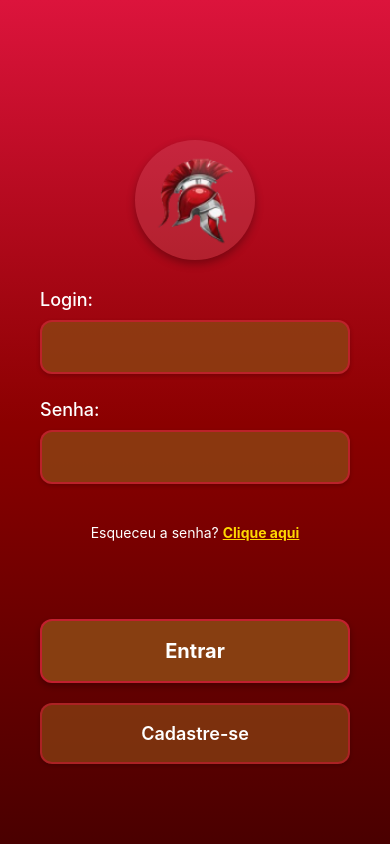
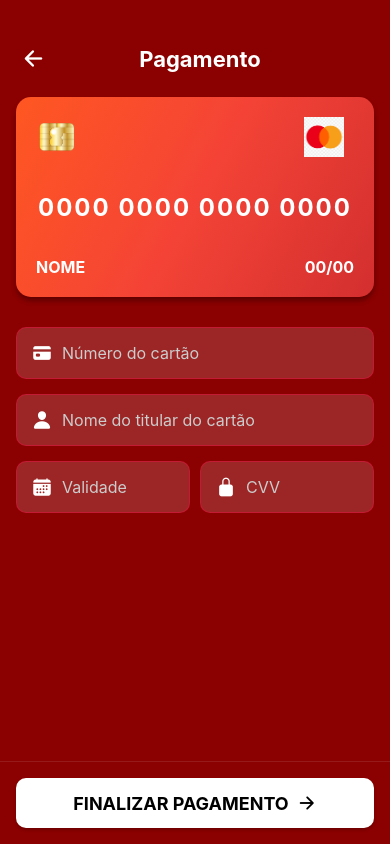
Before and after one commit to ViniciusCasturino/Imperium-Remoto-F, a React Native app in the folder Imperium/: screen /Payment in a window 390 px wide. Built offline with nearby package versions, Linux system fonts and the light colour scheme.

Commit message:
Add tela de pagamento

```diff
--- a/Imperium/App.js
+++ b/Imperium/App.js
@@ -9,6 +9,7 @@ import ConfigScreen from './screens/ConfigScreen';
 import CartScreen from './screens/CartScreen';
 import { CartProvider } from './context/CartContext';
 import AddressScreen from './screens/AddressScreen';
+import PaymentScreen from './screens/PaymentScreen';
 
 const Stack = createNativeStackNavigator();
 
@@ -23,6 +24,7 @@ export default function App() {
           <Stack.Screen name="Config" component={ConfigScreen} />
           <Stack.Screen name="Cart" component={CartScreen} />
           <Stack.Screen name="Address" component={AddressScreen} />
+          <Stack.Screen name="Payment" component={PaymentScreen} />
         </Stack.Navigator>
       </NavigationContainer>
     </CartProvider>
--- a/Imperium/screens/AddressScreen.js
+++ b/Imperium/screens/AddressScreen.js
@@ -74,7 +74,7 @@ const AddressScreen = () => {
     }
   };
 
-  const handleSaveAddress = () => {
+  const handleFinalizePurchase = () => {
     if (
       !address.logradouro ||
       !address.numero ||
@@ -87,9 +87,7 @@ const AddressScreen = () => {
       return;
     }
 
-    console.log('Endereço salvo:', address);
-    Alert.alert('Sucesso', 'Endereço salvo com sucesso!');
-    navigation.goBack();
+    navigation.navigate('Payment', { addressData: address });
   };
 
   return (
@@ -198,8 +196,9 @@ const AddressScreen = () => {
             />
           </View>
 
-          <TouchableOpacity style={styles.saveButton} onPress={handleSaveAddress}>
-            <Text style={styles.saveButtonText}>Continuar</Text>
+          <TouchableOpacity style={styles.finalizarCompraButton} onPress={handleFinalizePurchase}>
+            <Text style={styles.finalizarCompraButtonText}>FINALIZAR COMPRA</Text>
+            <Ionicons name="arrow-forward" size={20} color="#000" />
           </TouchableOpacity>
         </ScrollView>
       </KeyboardAvoidingView>
@@ -271,17 +270,20 @@ const styles = StyleSheet.create({
     justifyContent: 'center',
     alignItems: 'center',
   },
-  saveButton: {
+  finalizarCompraButton: {
     backgroundColor: '#fff',
+    flexDirection: 'row',
+    justifyContent: 'center',
+    alignItems: 'center',
+    padding: 14,
     borderRadius: 10,
-    paddingVertical: 15,
-    alignItems: 'center',
-    justifyContent: 'center',
+    marginTop: 10,
   },
-  saveButtonText: {
-    color: 'black',
+  finalizarCompraButtonText: {
+    color: '#000',
     fontSize: 18,
     fontWeight: 'bold',
+    marginRight: 8,
   },
 });
 
--- /dev/null
+++ b/Imperium/screens/PaymentScreen.js
@@ -0,0 +1,322 @@
+import React, { useState } from 'react';
+import {
+  View,
+  Text,
+  TextInput,
+  TouchableOpacity,
+  StyleSheet,
+  SafeAreaView,
+  ScrollView,
+  Alert,
+  KeyboardAvoidingView,
+  Platform,
+  Image,
+} from 'react-native';
+import { Ionicons } from '@expo/vector-icons';
+import { useNavigation } from '@react-navigation/native';
+import { LinearGradient } from 'expo-linear-gradient';
+
+const PaymentScreen = () => {
+  const navigation = useNavigation();
+
+  const [cardData, setCardData] = useState({
+    cardNumber: '',
+    cardHolderName: '',
+    expiryDate: '',
+    cvv: '',
+  });
+
+  const formattedCardNumber = cardData.cardNumber.replace(/\s?/g, '').replace(/(\d{4})/g, '$1 ').trim();
+  const formattedExpiryDate = cardData.expiryDate.replace(/\D/g, '').replace(/(\d{2})(\d{2})/g, '$1/$2').substring(0, 5);
+
+  const handleInputChange = (field, value) => {
+    if (field === 'cardNumber') {
+      const cleanedValue = value.replace(/\D/g, '').substring(0, 16);
+      setCardData(prev => ({ ...prev, [field]: cleanedValue }));
+    } else if (field === 'expiryDate') {
+        const cleanedValue = value.replace(/\D/g, '').substring(0, 4);
+        setCardData(prev => ({ ...prev, [field]: cleanedValue }));
+    } else if (field === 'cvv') {
+        const cleanedValue = value.replace(/\D/g, '').substring(0, 4);
+        setCardData(prev => ({ ...prev, [field]: cleanedValue }));
+    }
+    else {
+      setCardData(prev => ({
+        ...prev,
+        [field]: value
+      }));
+    }
+  };
+
+  const handleFinalizePayment = () => {
+    if (
+      formattedCardNumber.replace(/\s/g, '').length !== 16 ||
+      cardData.cardHolderName.trim() === '' ||
+      formattedExpiryDate.length !== 5 ||
+      (cardData.cvv.length !== 3 && cardData.cvv.length !== 4)
+    ) {
+      Alert.alert('Atenção', 'Por favor, preencha todos os dados do cartão corretamente.');
+      return;
+    }
+
+    console.log('Dados do Cartão para processamento:', cardData);
+    Alert.alert('Sucesso', 'Pagamento processado com sucesso!');
+
+    navigation.popToTop();
+  };
+
+  return (
+    <SafeAreaView style={styles.container}>
+      <KeyboardAvoidingView
+        behavior={Platform.OS === 'ios' ? 'padding' : 'height'}
+        style={{ flex: 1 }}
+        keyboardVerticalOffset={Platform.OS === 'ios' ? 0 : 0}
+      >
+        <ScrollView contentContainerStyle={styles.scrollContent}>
+          <View style={styles.header}>
+            <TouchableOpacity onPress={() => navigation.goBack()} style={styles.backButton}>
+              <Ionicons name="arrow-back" size={25} color="#fff" />
+            </TouchableOpacity>
+            <Text style={styles.title}>Pagamento</Text>
+            <View style={{ width: 25 }} />
+          </View>
+
+          <LinearGradient
+            colors={['#FF5722', '#F44336', '#D32F2F']}
+            start={{ x: 0, y: 0 }}
+            end={{ x: 1, y: 1 }}
+            style={styles.cardContainer}
+          >
+            <View style={styles.cardHeader}>
+              <Image source={require('../assets/images/chip.png')} style={styles.chipIcon} />
+              <Image source={require('../assets/images/mastercard_logo.png')} style={styles.cardTypeIcon} />
+            </View>
+            <Text style={styles.cardNumberDisplay}>{formattedCardNumber || '0000 0000 0000 0000'}</Text>
+            <View style={styles.cardFooter}>
+              <Text style={styles.cardHolderNameDisplay}>{cardData.cardHolderName || 'Nome'}</Text>
+              <Text style={styles.cardExpiryDisplay}>{formattedExpiryDate || '00/00'}</Text>
+            </View>
+          </LinearGradient>
+
+          <View style={styles.formContainer}>
+            <View style={styles.inputGroup}>
+              <View style={styles.inputIconContainer}>
+                <Ionicons name="card" size={20} color="#fff" style={styles.inputIcon} />
+                <TextInput
+                  style={styles.textInput}
+                  value={formattedCardNumber}
+                  onChangeText={(text) => handleInputChange('cardNumber', text)}
+                  keyboardType="numeric"
+                  placeholder="Número do cartão"
+                  placeholderTextColor="#ccc"
+                />
+              </View>
+            </View>
+
+            <View style={styles.inputGroup}>
+              <View style={styles.inputIconContainer}>
+                <Ionicons name="person" size={20} color="#fff" style={styles.inputIcon} />
+                <TextInput
+                  style={styles.textInput}
+                  value={cardData.cardHolderName}
+                  onChangeText={(text) => handleInputChange('cardHolderName', text)}
+                  placeholder="Nome do titular do cartão"
+                  placeholderTextColor="#ccc"
+                  autoCapitalize="words"
+                />
+              </View>
+            </View>
+
+            <View style={styles.rowInputs}>
+              <View style={[styles.inputGroup, styles.halfInput]}>
+                <View style={styles.inputIconContainer}>
+                  <Ionicons name="calendar" size={20} color="#fff" style={styles.inputIcon} />
+                  <TextInput
+                    style={styles.textInput}
+                    value={formattedExpiryDate}
+                    onChangeText={(text) => handleInputChange('expiryDate', text)}
+                    keyboardType="numeric"
+                    maxLength={5}
+                    placeholder="Validade"
+                    placeholderTextColor="#ccc"
+                  />
+                </View>
+              </View>
+
+              <View style={[styles.inputGroup, styles.halfInput, { marginLeft: 10 }]}>
+                <View style={styles.inputIconContainer}>
+                  <Ionicons name="lock-closed" size={20} color="#fff" style={styles.inputIcon} />
+                  <TextInput
+                    style={styles.textInput}
+                    value={cardData.cvv}
+                    onChangeText={(text) => handleInputChange('cvv', text)}
+                    keyboardType="numeric"
+                    maxLength={4}
+                    secureTextEntry
+                    placeholder="CVV"
+                    placeholderTextColor="#ccc"
+                  />
+                </View>
+              </View>
+            </View>
+          </View>
+        </ScrollView>
+
+        <View style={styles.bottomButtonContainer}>
+            <TouchableOpacity style={styles.finalizarPagamentoButton} onPress={handleFinalizePayment}>
+                <Text style={styles.finalizarPagamentoButtonText}>FINALIZAR PAGAMENTO</Text>
+                <Ionicons name="arrow-forward" size={20} color="#000" />
+            </TouchableOpacity>
+        </View>
+
+      </KeyboardAvoidingView>
+    </SafeAreaView>
+  );
+};
+
+const styles = StyleSheet.create({
+  container: {
+    flex: 1,
+    backgroundColor: '#8B0000',
+  },
+  keyboardAvoidingView: {flex: 1,},
+  scrollContent: {
+    flexGrow: 1,
+    padding: 16,
+    paddingTop: 40,
+    paddingBottom: 0,
+  },
+  header: {
+    flexDirection: 'row',
+    alignItems: 'center',
+    justifyContent: 'space-between',
+    marginBottom: 20,
+  },
+  backButton: {
+    padding: 5,
+  },
+  title: {
+    fontSize: 22,
+    color: '#fff',
+    fontWeight: 'bold',
+    flex: 1,
+    textAlign: 'center',
+  },
+  cardContainer: {
+    width: '100%',
+    height: 200,
+    borderRadius: 15,
+    padding: 20,
+    justifyContent: 'space-between',
+    marginBottom: 30,
+    shadowColor: '#000',
+    shadowOffset: { width: 0, height: 4 },
+    shadowOpacity: 0.3,
+    shadowRadius: 5,
+    elevation: 8,
+  },
+  cardHeader: {
+    flexDirection: 'row',
+    justifyContent: 'space-between',
+    alignItems: 'center',
+  },
+  chipIcon: {
+    width: 40,
+    height: 30,
+    resizeMode: 'contain',
+  },
+  cardTypeIcon: {
+    width: 60,
+    height: 40,
+    resizeMode: 'contain',
+  },
+  cardNumberDisplay: {
+    color: '#fff',
+    fontSize: 24,
+    fontWeight: 'bold',
+    letterSpacing: 2,
+    textAlign: 'center',
+  },
+  cardFooter: {
+    flexDirection: 'row',
+    justifyContent: 'space-between',
+    alignItems: 'center',
+  },
+  cardHolderNameDisplay: {
+    color: '#fff',
+    fontSize: 16,
+    fontWeight: 'bold',
+    textTransform: 'uppercase',
+  },
+  cardExpiryDisplay: {
+    color: '#fff',
+    fontSize: 16,
+    fontWeight: 'bold',
+  },
+
+  formContainer: {
+    marginBottom: 30,
+  },
+  inputGroup: {
+    marginBottom: 15,
+  },
+  inputIconContainer: {
+    flexDirection: 'row',
+    alignItems: 'center',
+    backgroundColor: 'rgba(255, 255, 255, 0.15)',
+    borderRadius: 10,
+    paddingHorizontal: 15,
+    borderWidth: 1,
+    borderColor: 'rgba(220, 20, 60, 0.6)',
+  },
+  inputIcon: {
+    marginRight: 10,
+  },
+  textInput: {
+    flex: 1,
+    paddingVertical: 15,
+    fontSize: 16,
+    color: '#fff',
+  },
+  rowInputs: {
+    flexDirection: 'row',
+    justifyContent: 'space-between',
+  },
+  halfInput: {
+    flex: 1,
+  },
+
+  bottomButtonContainer: {
+    position: 'absolute',
+    bottom: 0,
+    left: 0,
+    right: 0,
+    padding: 16,
+    backgroundColor: '#8B0000',
+    borderTopWidth: 1,
+    borderColor: 'rgba(255,255,255,0.1)',
+  },
+
+  finalizarPagamentoButton: {
+    backgroundColor: '#fff',
+    flexDirection: 'row',
+    justifyContent: 'center',
+    alignItems: 'center',
+    padding: 14,
+    borderRadius: 10,
+
+    shadowColor: '#000',
+    shadowOffset: { width: 0, height: 2 },
+    shadowOpacity: 0.2,
+    shadowRadius: 3,
+    elevation: 5,
+  },
+  finalizarPagamentoButtonText: {
+    color: '#000',
+    fontSize: 18,
+    fontWeight: 'bold',
+    marginRight: 8,
+  },
+});
+
+export default PaymentScreen;
```
Also changed, not shown: Imperium/assets/images/chip.png (added), Imperium/assets/images/mastercard_logo.png (added).
